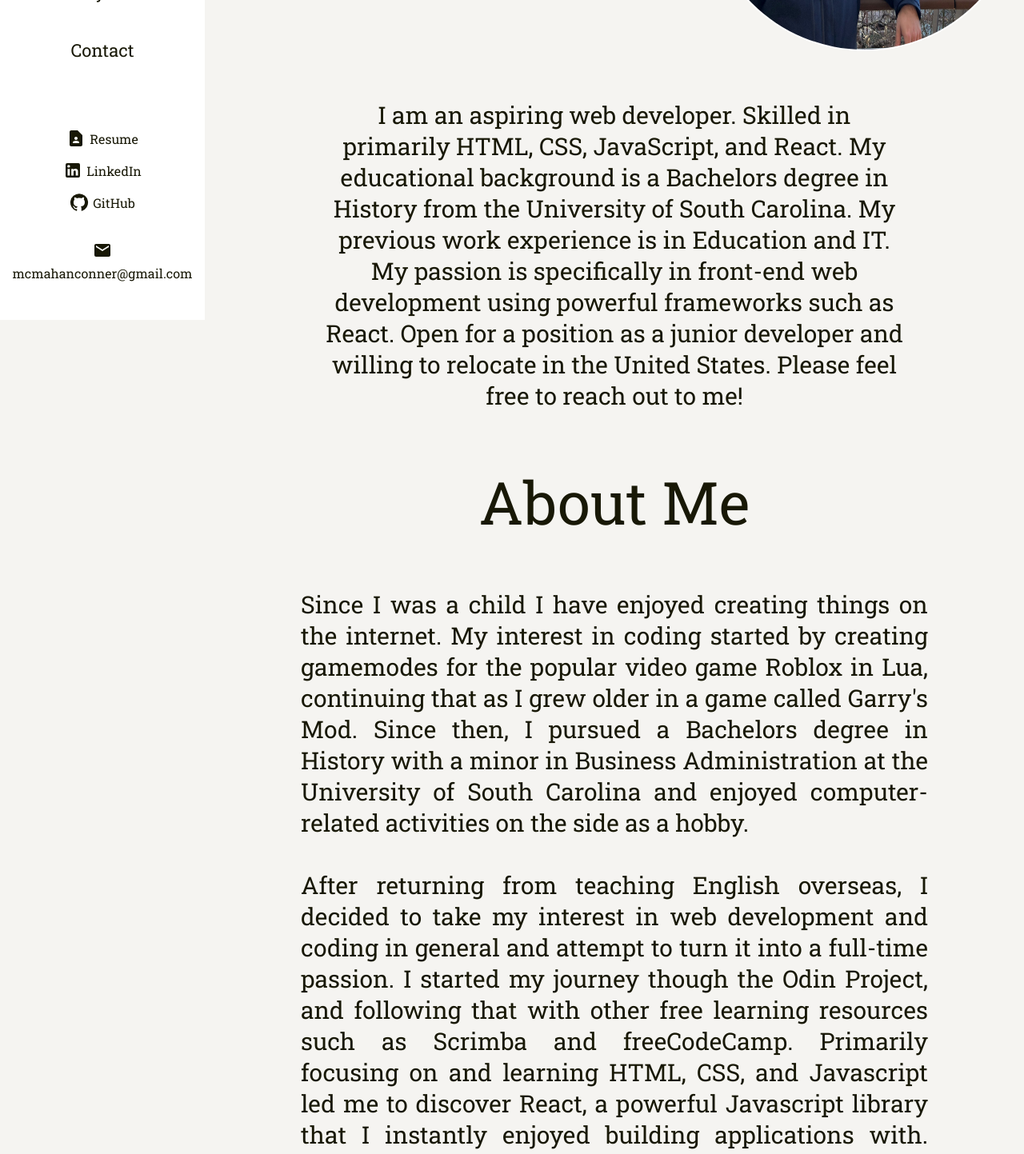
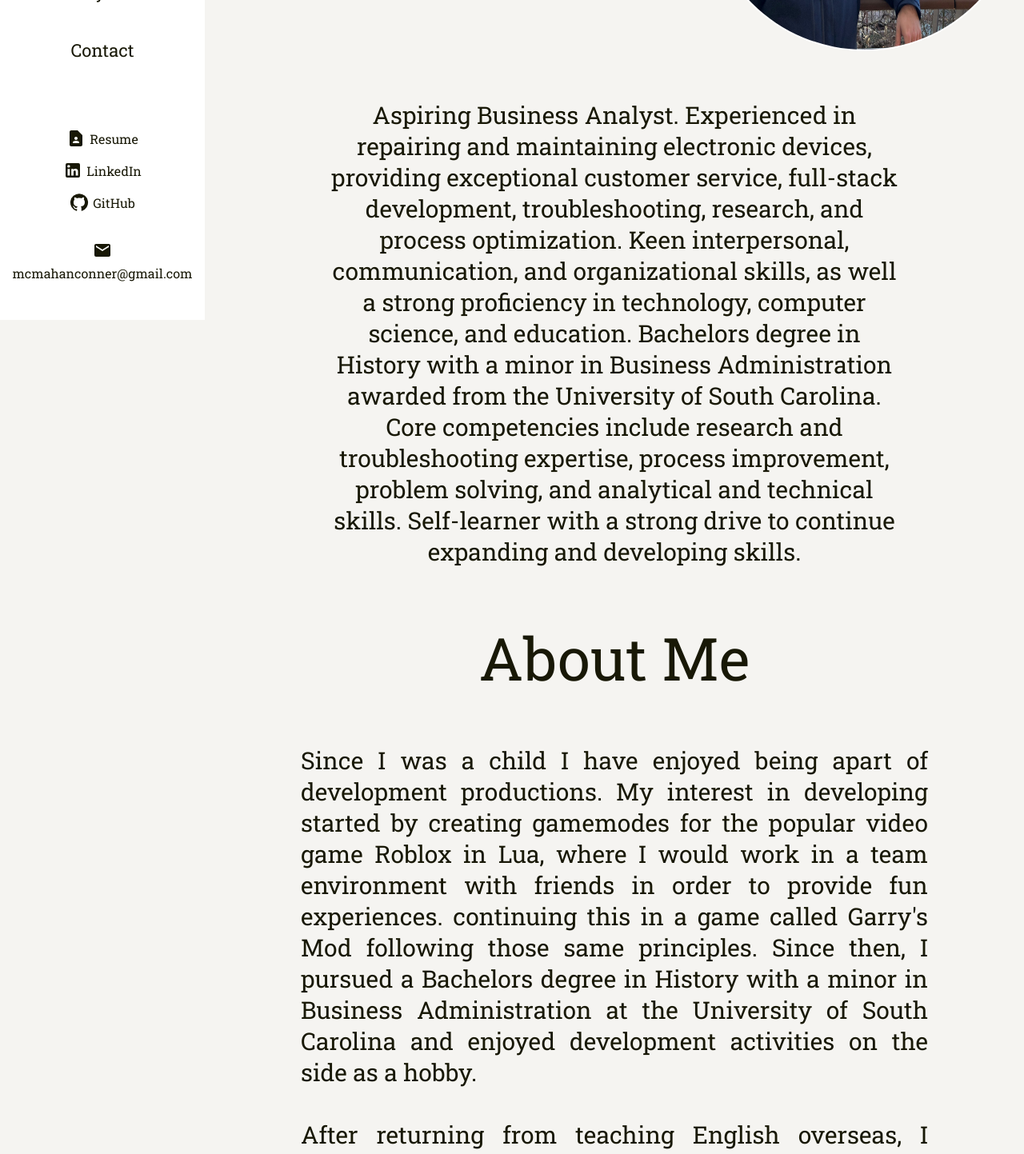
Before and after one commit to pmcmahan1/portfolio, a React (Vite) app: page / in a window 1280 px wide. Shown: the part 400-1843 px from the top of the page at 80% size. Built offline with nearby package versions, Linux system fonts and the light colour scheme.

Commit message:
Updated resume

```diff
--- a/src/App.jsx
+++ b/src/App.jsx
@@ -16,14 +16,13 @@ import {
   FaCss3Alt,
   FaReact,
   FaGitSquare,
-  FaNodeJs,
 } from "react-icons/fa";
 import { IoLogoJavascript } from "react-icons/io5";
 import avatar from "./avatar.jpg";
 import preview from "./preview.jpg";
 import data from "./data";
 import Card from "./Card";
-import Pdf from './Patrick McMahan Resume.pdf'
+import Pdf from "./Patrick McMahan Resume.pdf";
 import "./App.scss";
 
 // Hey there, thanks for checking out my code!
@@ -55,17 +54,27 @@ function App() {
           </div>
         </div>
         <div className="sidebar-group middle">
-          <div className="sidebar-item link" onClick={() => scroll.scrollToTop()}>Top</div>
-          <Link to="about" smooth={true}><div className="sidebar-item link">About</div></Link>
-          <Link to="projects" smooth={true}><div className="sidebar-item link">Projects</div></Link>
-          <div className="sidebar-item link" onClick={() => scroll.scrollToBottom()}>Contact</div>
+          <div
+            className="sidebar-item link"
+            onClick={() => scroll.scrollToTop()}
+          >
+            Top
+          </div>
+          <Link to="about" smooth={true}>
+            <div className="sidebar-item link">About</div>
+          </Link>
+          <Link to="projects" smooth={true}>
+            <div className="sidebar-item link">Projects</div>
+          </Link>
+          <div
+            className="sidebar-item link"
+            onClick={() => scroll.scrollToBottom()}
+          >
+            Contact
+          </div>
         </div>
         <div className="sidebar-group bottom">
-          <a
-            href={Pdf}
-            target="_blank"
-            rel="noopener noreferrer"
-          >
+          <a href={Pdf} target="_blank" rel="noopener noreferrer">
             <div className="sidebar-item link">
               <ContactPageIcon />
               Resume
@@ -118,14 +127,17 @@ function App() {
               <img src={avatar} alt="" className="avatar" />
             </div>
             <div className="intro-bodytext">
-              I am an aspiring web developer. Skilled in primarily HTML, CSS,
-              JavaScript, and React. My educational background is a Bachelors
-              degree in History from the University of South Carolina. My
-              previous work experience is in Education and IT. My passion is
-              specifically in front-end web development using powerful
-              frameworks such as React. Open for a position as a junior
-              developer and willing to relocate in the United States. Please
-              feel free to reach out to me!
+              Aspiring Business Analyst. Experienced in repairing and
+              maintaining electronic devices, providing exceptional customer
+              service, full-stack development, troubleshooting, research, and
+              process optimization. Keen interpersonal, communication, and
+              organizational skills, as well a strong proficiency in technology,
+              computer science, and education. Bachelors degree in History with
+              a minor in Business Administration awarded from the University of
+              South Carolina. Core competencies include research and
+              troubleshooting expertise, process improvement, problem solving,
+              and analytical and technical skills. Self-learner with a strong
+              drive to continue expanding and developing skills.
             </div>
           </div>
         </div>
@@ -133,33 +145,33 @@ function App() {
           <div className="about" id="about">
             <div className="about-headtext">About Me</div>
             <div className="about-bodytext">
-              Since I was a child I have enjoyed creating things on the
-              internet. My interest in coding started by creating gamemodes for
-              the popular video game Roblox in Lua, continuing that as I grew
-              older in a game called Garry's Mod. Since then, I pursued a
+              Since I was a child I have enjoyed being apart of development productions.
+              My interest in developing started by creating gamemodes for
+              the popular video game Roblox in Lua, where I would work in a team environment
+              with friends in order to provide fun experiences. continuing this in a game called Garry's Mod following those same principles. Since then, I pursued a
               Bachelors degree in History with a minor in Business
               Administration at the University of South Carolina and enjoyed
-              computer-related activities on the side as a hobby.
+              development activities on the side as a hobby.
               <br />
               <br />
               After returning from teaching English overseas, I decided to take
-              my interest in web development and coding in general and attempt
+              my interest in the development process and attempt
               to turn it into a full-time passion. I started my journey though
               the Odin Project, and following that with other free learning
-              resources such as Scrimba and freeCodeCamp. Primarily focusing on
+              resources such as Scrimba, freeCodeCamp, and HarvardX.
+              Primarily focusing on
               and learning HTML, CSS, and Javascript led me to discover React, a
               powerful Javascript library that I instantly enjoyed building
-              applications with. Below are a few examples of the technologies
-              that I have been learning with.
+              applications with.
               <br />
               <br />
               When I am not spending time at my computer, I enjoy lifting
               weights and playing sports such as volleyball and basketball.
               Recently, I have enjoyed hiking, traveling out west and seeing
               some of our great national parks, including the Grand Canyon and
-              Zion. My future goals are to obtain a position as a junior web
-              developer or junior software engineer to be able to pursue coding
-              and development as a career.
+              Zion. My future goals are to obtain a position as a Business Analyst
+              where I can use my soft skills effectively combined with my technical
+              knowledge.
             </div>
             <div className="about-skills">
               <Tooltip
--- a/src/App.scss
+++ b/src/App.scss
@@ -120,7 +120,7 @@ $secondary-button: #f7f8e3;
     width: 100%;
 
     .content {
-      min-height: 100vh;
+      min-height: 110vh;
       margin-top: 4em;
     }
 
```
Also changed, not shown: 1 other file (tests, documents, lock files or other folders).
